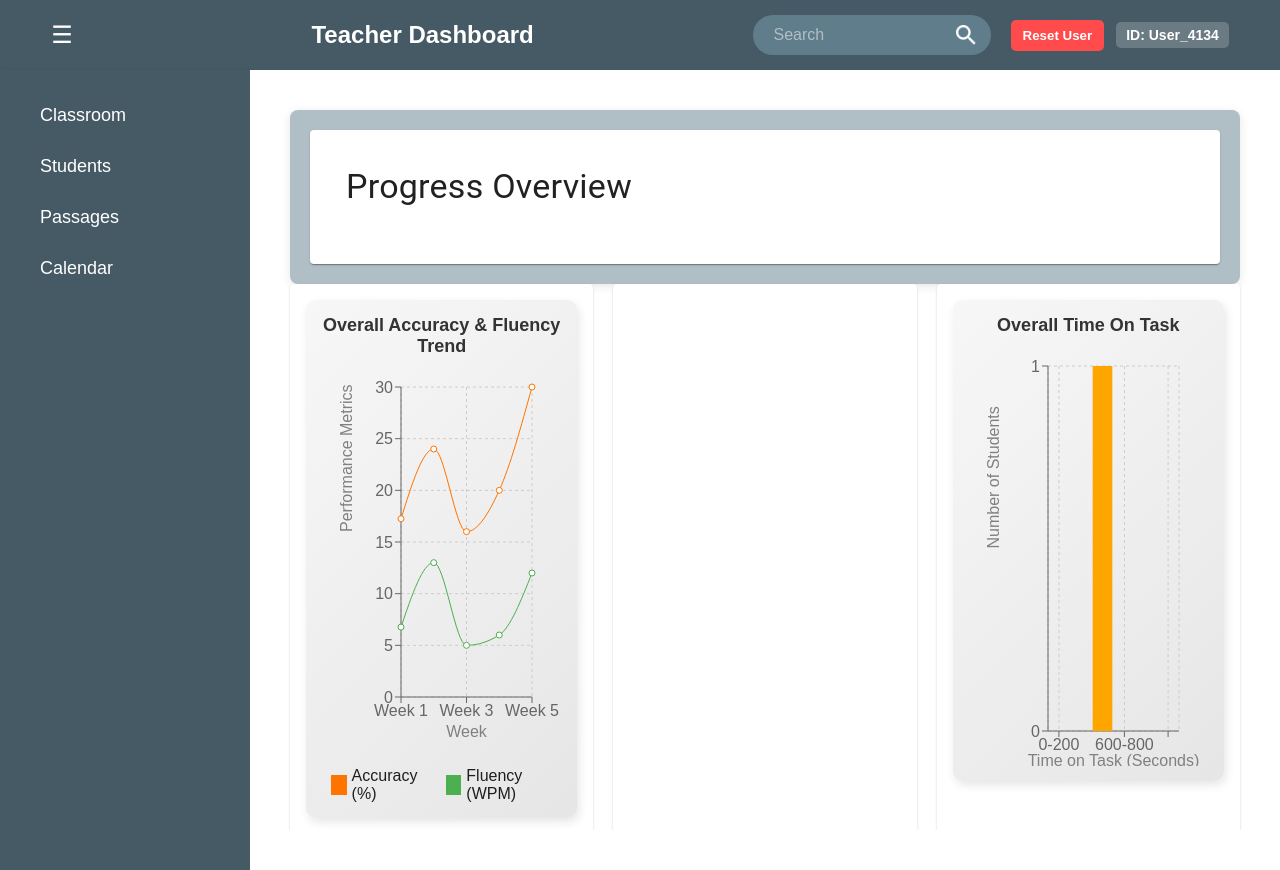
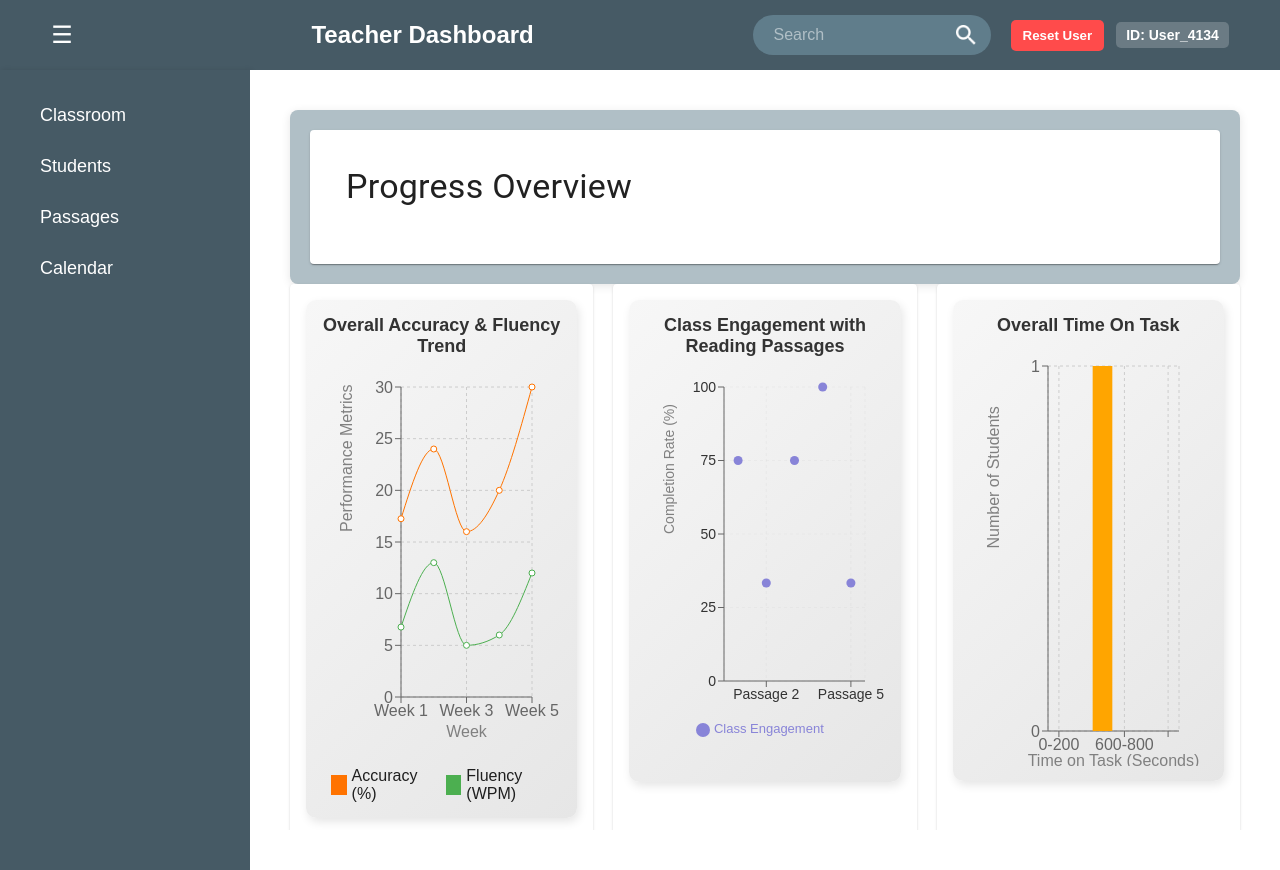
Before and after one commit to Data-Spasm/Visualization-Of-TC-Metrics, a React (Vite) app: page /students in a window 1280 px wide. Built offline with nearby package versions, Linux system fonts and the light colour scheme.

Commit message:
#4.2.3 Class Engagement with Reading Passages- Student View

```diff
--- a/src/views/Student.jsx
+++ b/src/views/Student.jsx
@@ -1,6 +1,7 @@
 import React, { useEffect, useState } from "react";
 import { Card, CardContent, Typography } from "@mui/material";
 import OverallAccuracyFluencyChart from "../components/linegraphs/OverallAccuracyFluencyChart";
+import ClassEngagementBubbleChart from "../components/bubblecharts/ClassEngagementBubbleChart";
 import ReadingProgressBar from "../components/progressbar/ReadingProgressBar";
 import TimeOnTaskChart from "../components/barcharts/TimeOnTaskChart";
 import TopMisreadWordsChart from "../components/barcharts/TopMisreadWordsChart";
@@ -88,6 +89,7 @@ const Student = ({ student, readingAttempts }) => {
           onMouseEnter={() => trackEvent("hover_class_engagement", "User hovered over Class Engagement Bubble Chart", "hover")}
         >
           <CardContent>
+          <ClassEngagementBubbleChart data={overallPerformanceData} />
           </CardContent>
         </Card>
 
```
